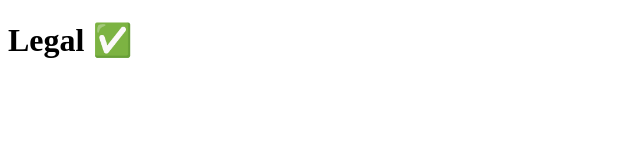
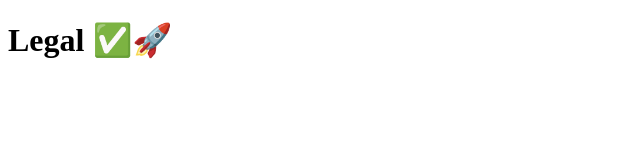
Before and after one commit to marcosmanto/tabnews, a Next.js app: page / in a window 1280 px wide. Shown: the top 160 px of the page, without its empty margins (0-640 px from the left). Built offline with nearby package versions, Linux system fonts and the light colour scheme.

Commit message:
Modificada a frase

```diff
--- a/pages/index.js
+++ b/pages/index.js
@@ -1,5 +1,5 @@
 function Home() {
-    return <h1>Legal ✅</h1>
+    return <h1>Legal ✅🚀</h1>
 }
 
 export default Home;
```
